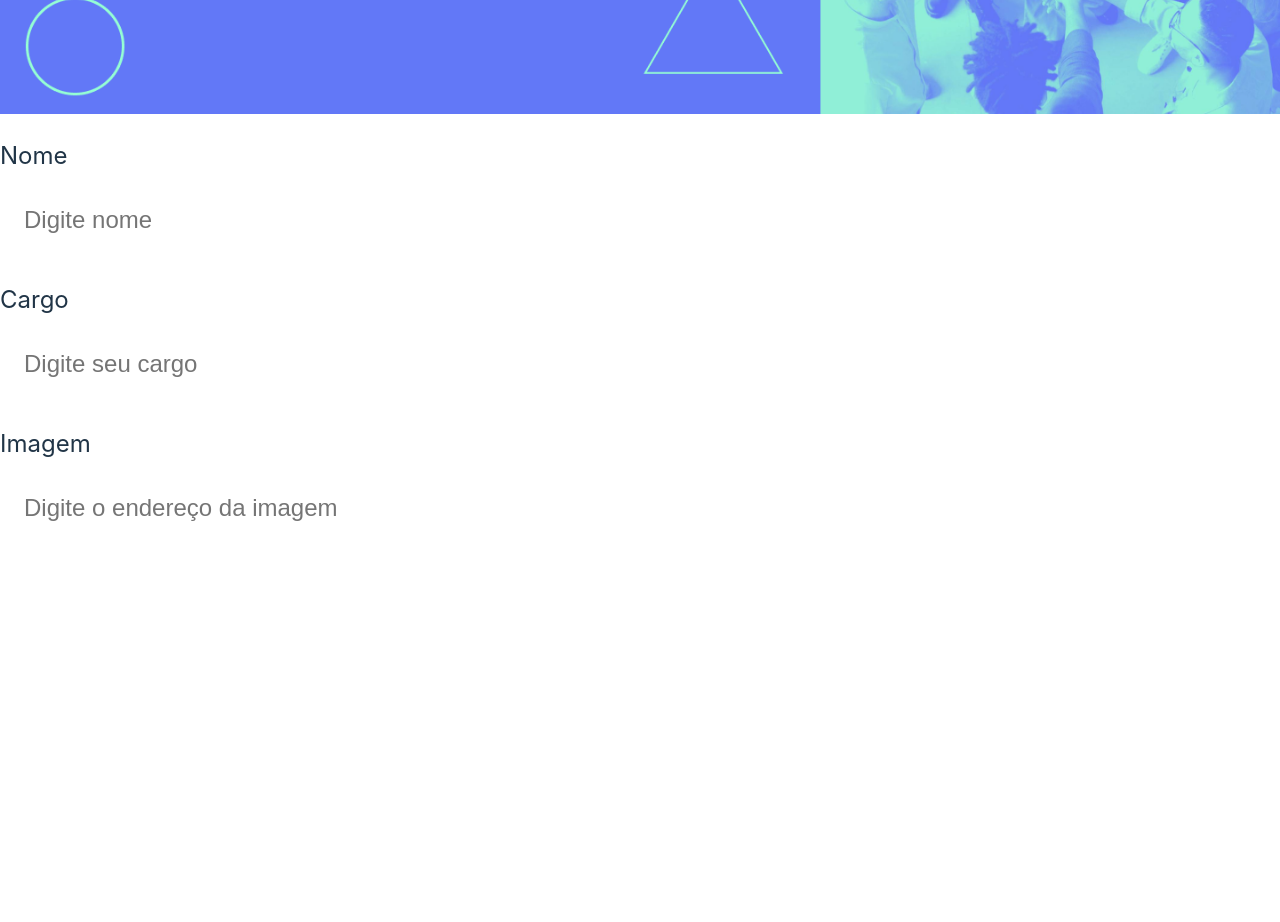
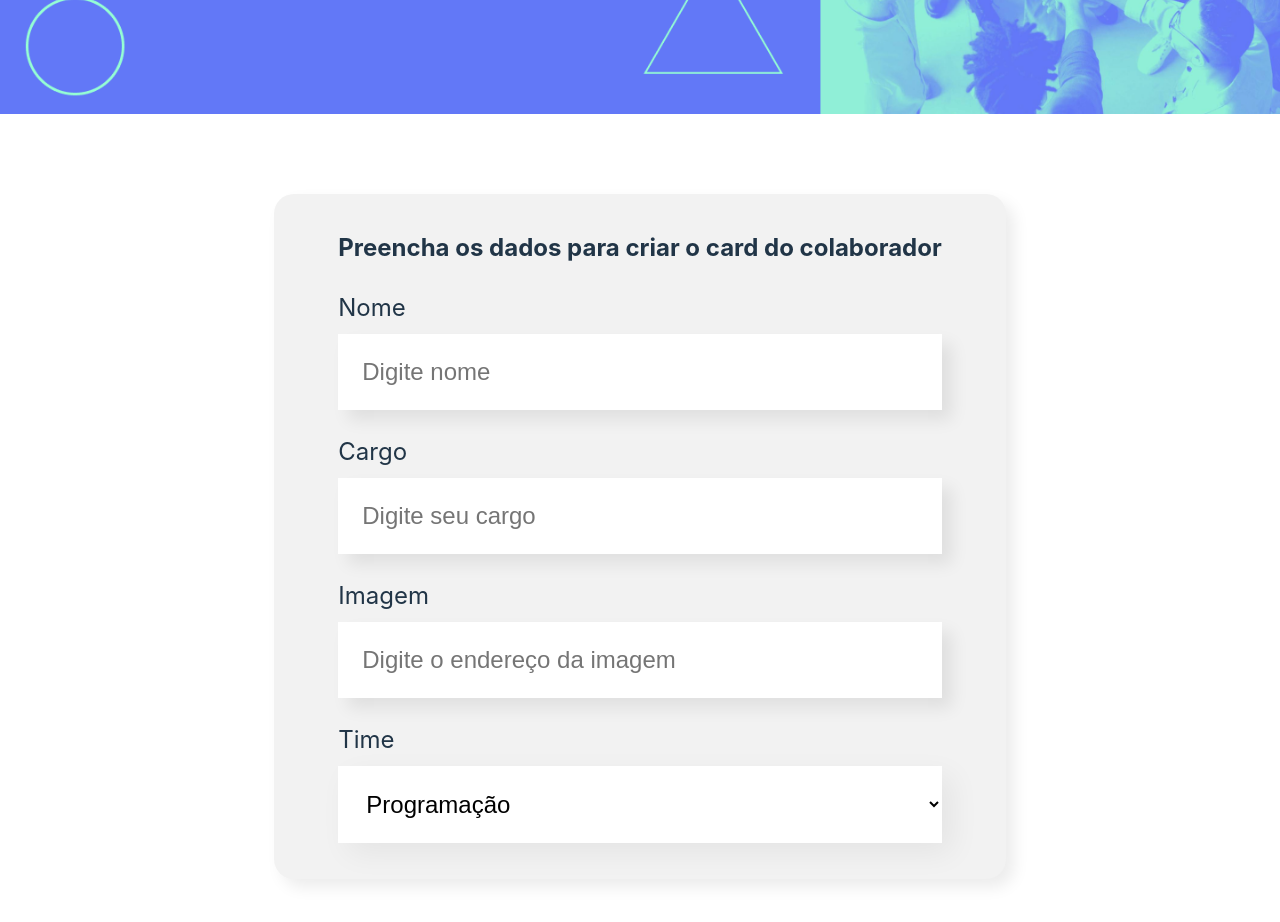
Before and after one commit to Jaelcio-de-Araujo/organo, a React (Vite) app in the folder Organo/: page / in a window 1280 px wide. Shown: the part 380-1302 px from the top of the page. Before the commit the page ends 950 px from the top, so only its background shows below. Built offline with nearby package versions, Linux system fonts and the light colour scheme.

Commit message:
create card

```diff
--- a/Organo/src/componentes/CampoTexto/CampoTexto.css
+++ b/Organo/src/componentes/CampoTexto/CampoTexto.css
@@ -10,7 +10,7 @@
 
 .campo-texto input {
     background-color: #fff;
-    box-shadow: 10px 10px 30px rgba(0, 0, 0, 0);
+    box-shadow: 10px 10px 16px rgba(0, 0, 0, 0.08);
     width: 100%;
     border: none;
     font-size: 24px;
--- a/Organo/src/componentes/Formulario/Formulario.css
+++ b/Organo/src/componentes/Formulario/Formulario.css
@@ -0,0 +1,13 @@
+.formulario {
+    display: flex;
+    justify-content: center;
+    margin: 80px 0;
+}
+
+.formulario form{
+    max-width: 80%;
+    background-color: #f2f2f2;
+    border-radius: 20px;
+    padding: 36px 64px;
+    box-shadow: 8px 8px 16px rgba(0, 0, 0, 0.08);
+}
--- a/Organo/src/componentes/Formulario/index.jsx
+++ b/Organo/src/componentes/Formulario/index.jsx
@@ -1,13 +1,25 @@
 import CampoTexto from '../CampoTexto';
+import ListaSuspensa from '../ListaSuspensa';
 import './Formulario.css';
 
 const Formulario = () => {
+    const times = [
+        'Programação',
+        'Front-End',
+        'Data Science',
+        'DevOps',
+        'UX e Design',
+        'Mobile',
+        'Inovação e Gestão'
+    ]
     return (
-        <section>
+        <section className="formulario">
             <form>
+                <h2>Preencha os dados para criar o card do colaborador</h2>
                 <CampoTexto label="Nome" placeholder="Digite nome" />
                 <CampoTexto label="Cargo" placeholder="Digite seu cargo" />
                 <CampoTexto label="Imagem" placeholder="Digite o endereço da imagem" />
+                <ListaSuspensa label="Time" itens={times}/>
             </form>
         </section>
     )
--- /dev/null
+++ b/Organo/src/componentes/ListaSuspensa/ListaSuspensa.css
@@ -0,0 +1,15 @@
+.Lista-suspensa label{
+    display: block;
+    margin-bottom: 8px;
+    font-size: 24px;
+}
+
+.Lista-suspensa select {
+    background-color: #fff;
+    box-shadow: 10px 10px 30px rgba(0,0,0,0.06);
+    width: 100%;
+    border:none;
+    font-size: 24px;
+    padding: 24px;
+    box-sizing: border-box;
+}
--- /dev/null
+++ b/Organo/src/componentes/ListaSuspensa/index.jsx
@@ -0,0 +1,14 @@
+import './ListaSuspensa.css';
+
+const ListaSuspensa = (props) => {
+    return (
+        <div className="Lista-suspensa">
+            <label>{props.label}</label>
+            <select>
+               {props.itens.map(item => <option key={item}>{item}</option>)}
+            </select>
+        </div>
+    )
+}
+
+export default ListaSuspensa;
```
Also changed, not shown: Organo/src/componentes/Botao/Bptao.jsx (added), Organo/src/componentes/Botao/inde.jsx (added).
